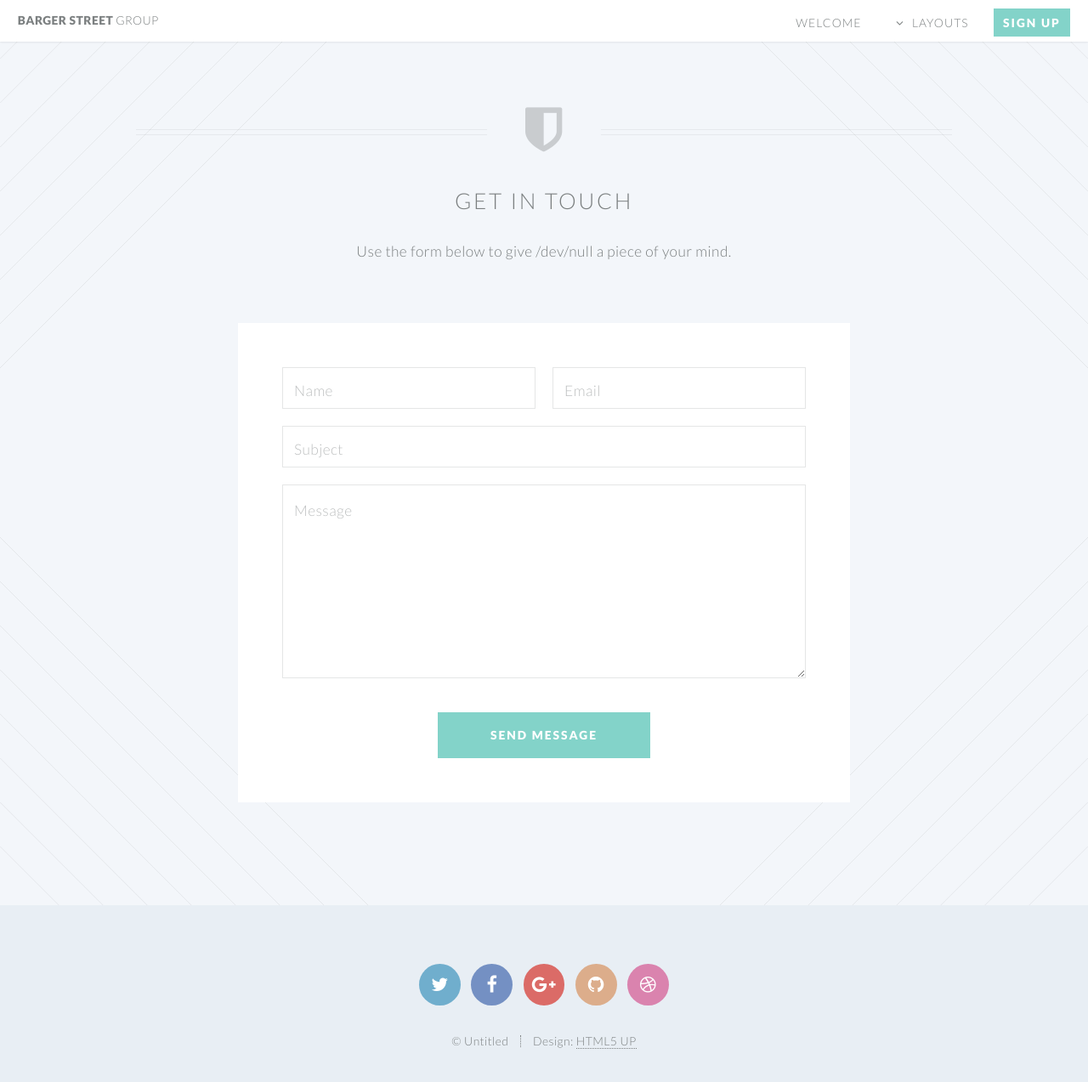
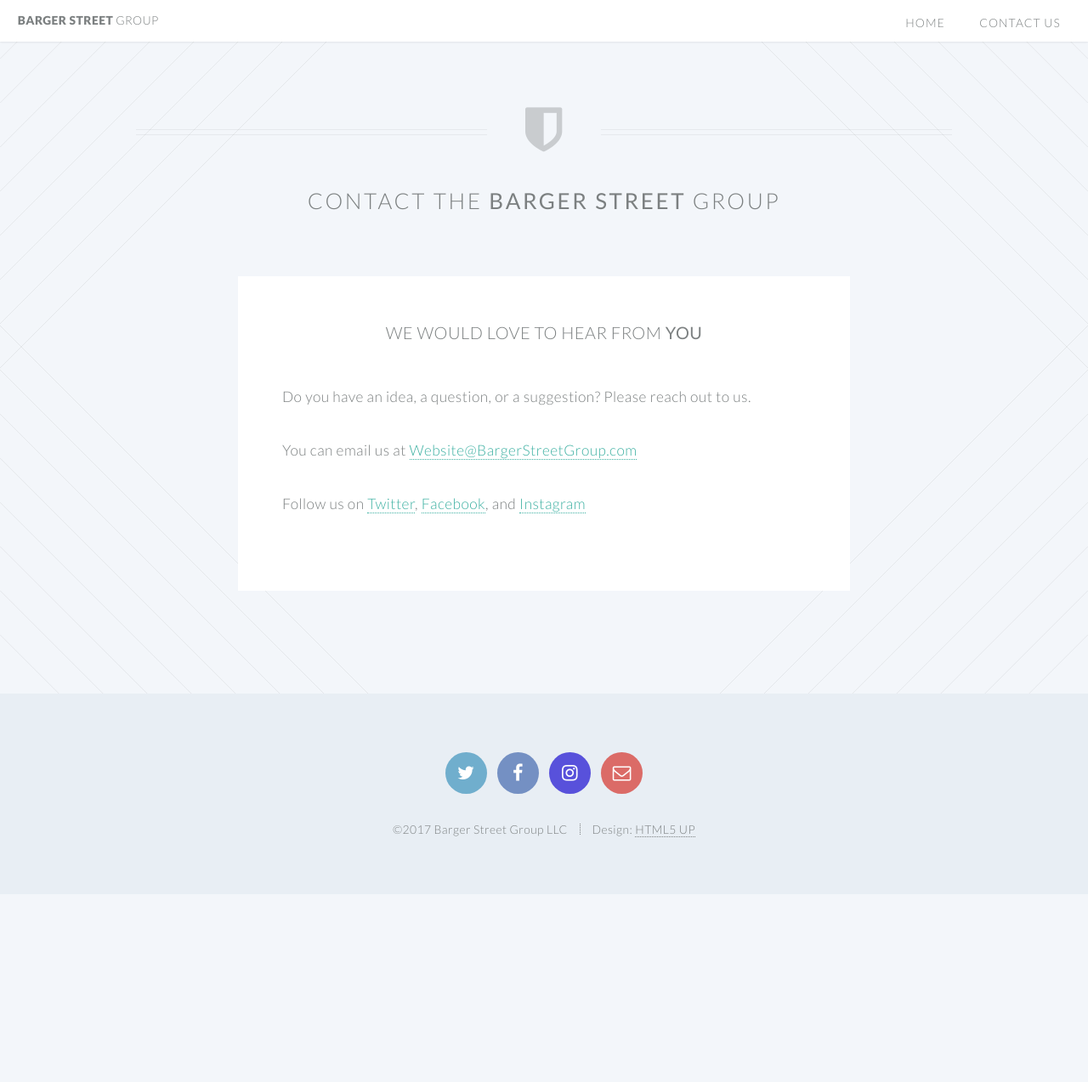
Before and after one commit to jdominiczak/bargerstreetgroup.com, a Jekyll site: the page built from contact.html, in a window 1280 px wide and 1301 px high. Shown: the top 1273 px of the window at 85% size. Built offline with Jekyll 4.4.1, drawn with Linux system fonts in a browser that asks for light colours.

Commit message:
Finalized wordings

```diff
--- a/_includes/header.html
+++ b/_includes/header.html
@@ -2,9 +2,11 @@
 				<h1 id="logo"><a href="/">Barger Street <span>Group</span></a></h1>
 				<nav id="nav">
 					<ul>
+
 						<li><a href="/">Home</a></li>
-            <li><a href="/blog.html">Articles</a></li>
-						<li><a href="/about.html">About</a></li>
+             <!-- <li><a href="/blog.html">Articles</a></li> -->
+						<li><a href="/contact.html">Contact Us</a></li>
+
 					</ul>
 				</nav>
 			</header>
--- a/contact.html
+++ b/contact.html
@@ -1,72 +1,13 @@
-<!DOCTYPE HTML>
-<!--
-	Twenty by HTML5 UP
-	html5up.net | @n33co
-	Free for personal and commercial use under the CCA 3.0 license (html5up.net/license)
--->
-<html>
-	<head>
-		<title>Contact - Barger Street Group</title>
-		<meta http-equiv="content-type" content="text/html; charset=utf-8" />
-		<meta name="description" content="" />
-		<meta name="keywords" content="" />
-		<!--[if lte IE 8]><script src="css/ie/html5shiv.js"></script><![endif]-->
-		<script src="js/jquery.min.js"></script>
-		<script src="js/jquery.dropotron.min.js"></script>
-		<script src="js/jquery.scrolly.min.js"></script>
-		<script src="js/jquery.scrollgress.min.js"></script>
-		<script src="js/skel.min.js"></script>
-		<script src="js/skel-layers.min.js"></script>
-		<script src="js/init.js"></script>
-		<noscript>
-			<link rel="stylesheet" href="css/skel.css" />
-			<link rel="stylesheet" href="css/style.css" />
-			<link rel="stylesheet" href="css/style-wide.css" />
-			<link rel="stylesheet" href="css/style-noscript.css" />
-		</noscript>
-		<link rel="stylesheet" href="https://cdnjs.cloudflare.com/ajax/libs/font-awesome/4.7.0/css/font-awesome.min.css">
-		<!--[if lte IE 8]><link rel="stylesheet" href="css/ie/v8.css" /><![endif]-->
-		<!--[if lte IE 9]><link rel="stylesheet" href="css/ie/v9.css" /><![endif]-->
-	</head>
-	<body class="contact">
-
-		<!-- Header -->
-			<header id="header">
-				<h1 id="logo"><a href="index.html">Barger Street <span>Group</span></a></h1>
-				<nav id="nav">
-					<ul>
-						<li class="current"><a href="index.html">Welcome</a></li>
-						<li class="submenu">
-							<a href="">Layouts</a>
-							<ul>
-								<li><a href="left-sidebar.html">Left Sidebar</a></li>
-								<li><a href="right-sidebar.html">Right Sidebar</a></li>
-								<li><a href="no-sidebar.html">No Sidebar</a></li>
-								<li><a href="contact.html">Contact</a></li>
-								<li class="submenu">
-									<a href="">Submenu</a>
-									<ul>
-										<li><a href="#">Dolore Sed</a></li>
-										<li><a href="#">Consequat</a></li>
-										<li><a href="#">Lorem Magna</a></li>
-										<li><a href="#">Sed Magna</a></li>
-										<li><a href="#">Ipsum Nisl</a></li>
-									</ul>
-								</li>
-							</ul>
-						</li>
-						<li><a href="#" class="button special">Sign Up</a></li>
-					</ul>
-				</nav>
-			</header>
-
+---
+layout: static-page
+title: About
+---
 		<!-- Main -->
 			<article id="main">
 
 				<header class="special container">
 					<span class="icon fa-shield"></span>
-					<h2>Get In Touch</h2>
-					<p>Use the form below to give /dev/null a piece of your mind.</p>
+					<h2>Contact the <strong>Barger Street</strong> Group</h2>
 				</header>
 
 				<!-- One -->
@@ -74,55 +15,14 @@
 
 						<!-- Content -->
 							<div class="content">
-								<form>
-									<div class="row half collapse-at-2">
-										<div class="6u">
-											<input type="text" name="name" placeholder="Name" />
-										</div>
-										<div class="6u">
-											<input type="text" name="email" placeholder="Email" />
-										</div>
-									</div>
-									<div class="row half">
-										<div class="12u">
-											<input type="text" name="subject" placeholder="Subject" />
-										</div>
-									</div>
-									<div class="row half">
-										<div class="12u">
-											<textarea name="message" placeholder="Message" rows="7"></textarea>
-										</div>
-									</div>
-									<div class="row">
-										<div class="12u">
-											<ul class="buttons">
-												<li><input type="submit" class="special" value="Send Message" /></li>
-											</ul>
-										</div>
-									</div>
-								</form>
+								<header class="major">
+									<h3>We would love to hear from <strong>you</strong></h3>
+								</header>
+								<p style="text-align:left">Do you have an idea, a question, or a suggestion?  Please reach out to us.</p>
+								<p style="text-align:left">You can email us at <a href="mailto:website@bargerstreetgroup.com?Subject=From%20The%20Website" target="_top">Website@BargerStreetGroup.com</a></p>
+								<p style="text-align:left">Follow us on <a href="https://www.twitter.com/bargerstreet">Twitter</a>, <a href="https://www.facebook.com/bargerstreet">Facebook</a>, and <a href="https://www.instagram.com/bargerstreet" >Instagram</a></p>
 							</div>
 
 					</section>
 
 			</article>
-
-		<!-- Footer -->
-			<footer id="footer">
-
-				<ul class="icons">
-					<li><a href="#" class="icon circle fa-twitter"><span class="label">Twitter</span></a></li>
-					<li><a href="#" class="icon circle fa-facebook"><span class="label">Facebook</span></a></li>
-					<li><a href="#" class="icon circle fa-google-plus"><span class="label">Google+</span></a></li>
-					<li><a href="#" class="icon circle fa-github"><span class="label">Github</span></a></li>
-					<li><a href="#" class="icon circle fa-dribbble"><span class="label">Dribbble</span></a></li>
-				</ul>
-
-				<ul class="copyright">
-					<li>&copy; Untitled</li><li>Design: <a href="http://html5up.net">HTML5 UP</a></li>
-				</ul>
-
-			</footer>
-
-	</body>
-</html>
--- a/css/style.css
+++ b/css/style.css
@@ -8,6 +8,10 @@
 */
 
 /* Basic */
+
+	p.justify {
+		text-align: justify;
+	}
 
 	body, #skel-layers-wrapper {
 		background: #f3f6fa;
@@ -821,7 +825,7 @@
 	#banner {
 		background-attachment: scroll, scroll, scroll, fixed;
 		background-color: #645862;
-		background-image: url("images/light-bl.svg"), url("images/light-br.svg"), url("images/overlay.png"), url("../images/bannernew2.jpg");
+		background-image: url("images/light-bl.svg"), url("images/light-br.svg"), url("images/overlay.png"), url("../images/banner.jpg");
 		background-position: bottom left, bottom right, top left, top center;
 		background-repeat: no-repeat, no-repeat, repeat, no-repeat;
 		background-size: 25em, 25em, auto, cover;
@@ -921,7 +925,7 @@
 	#cta {
 		background-attachment: scroll, scroll, scroll, fixed;
 		background-color: #645862;
-		background-image: url("images/light-tl.svg"), url("images/light-tr.svg"), url("images/overlay.png"), url("../images/bannernew2.jpg");
+		background-image: url("images/light-tl.svg"), url("images/light-tr.svg"), url("images/overlay.png"), url("../images/banner.jpg");
 		background-position: top left, top right, top left, bottom center;
 		background-repeat: no-repeat, no-repeat, repeat, no-repeat;
 		background-size: 25em, 25em, auto, cover;
@@ -939,7 +943,7 @@
 	#footer {
 		background: #e8eef4;
 		color: #7c8081;
-		padding: 5em 5em 10em 5em;
+		padding: 5em 5em 3em 5em;
 		text-align: center;
 	}
 
```
Also changed, not shown: index.html (+40 -31 lines), images/banner.jpg, images/bannernew1.jpg (deleted), images/bannernew2.jpg (deleted), images/data.jpg (added), images/pic01.jpg (deleted), images/pic02.jpg (deleted), images/pic03.jpg (deleted), images/pic04.jpg (deleted).
